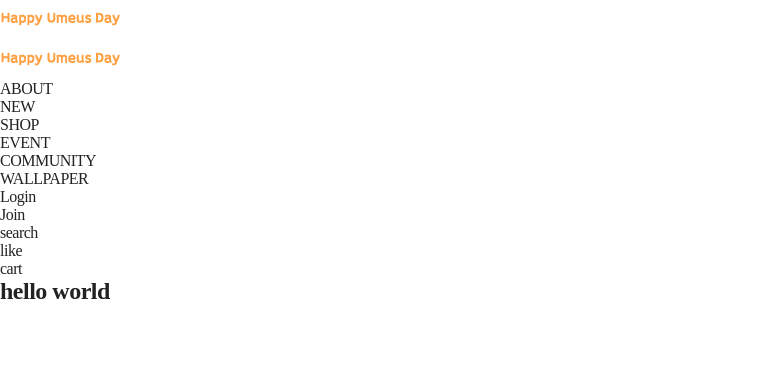
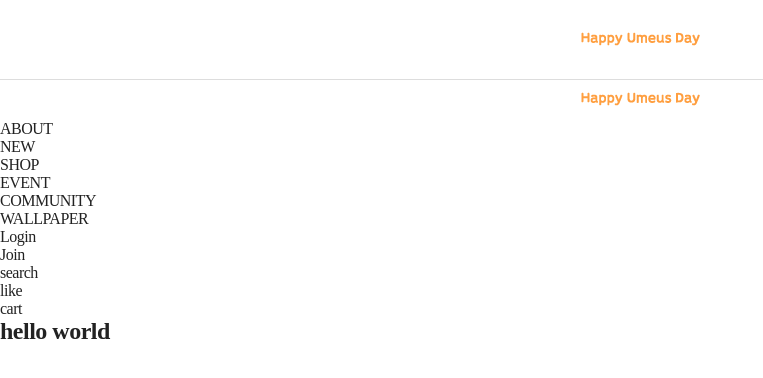
Before and after one commit to Kimbangul/umeus, a Next.js app: page / in a window 1280 px wide. Shown: the top 378 px of the page, without its empty margins (0-763 px from the left). Built offline with nearby package versions, Linux system fonts and the light colour scheme.

Commit message:
style: add header markup

```diff
--- a/src/app/layout.tsx
+++ b/src/app/layout.tsx
@@ -16,7 +16,9 @@ export default function RootLayout({
     <html lang="en">
       <body>
       <Header />
-        {children}
+      <div className='Contents'>
+          {children}
+      </div>
       </body>
     </html>
   )
--- a/src/components/layout/header/HeaderContainer.tsx
+++ b/src/components/layout/header/HeaderContainer.tsx
@@ -10,6 +10,7 @@ const HeaderContainer = () => {
     {link: '#', title: 'COMMUNITY'},
     {link: '#', title: 'WALLPAPER'}
   ];
+
   return(
     <HeaderView menu={menu}/>
   )
--- /dev/null
+++ b/src/style/components/common/common.scss
@@ -0,0 +1,10 @@
+.Contents {
+  // padding-top: 8rem;
+}
+
+.Logo {
+  a {
+    @include flex(center, center);
+    width: 100%;
+  }
+}
--- /dev/null
+++ b/src/style/components/layout/Header.scss
@@ -0,0 +1,21 @@
+.Header {
+  $Header: &;
+
+  width: 100%;
+  // height: 8rem;
+  background: $white;
+  // position: fixed;
+  // top: 0;
+  // left: 0;
+
+  &__top {
+    @include flex(center, stretch);
+    width: 100%;
+    height: 8rem;
+    border-bottom: 0.1rem solid $border01;
+
+    .Logo a {
+      height: 100%;
+    }
+  }
+}
--- a/src/style/style.scss
+++ b/src/style/style.scss
@@ -2,3 +2,7 @@
 @import './variable.scss';
 @import './mixin.scss';
 @import './default.scss';
+
+// component
+@import './components/common/common.scss';
+@import './components/layout/Header.scss';
--- a/src/style/variable.scss
+++ b/src/style/variable.scss
@@ -22,3 +22,5 @@ $text05: #222;
 $text06: #111;
 
 $text-b01: #718096;
+
+$border01: #ddd;
```
